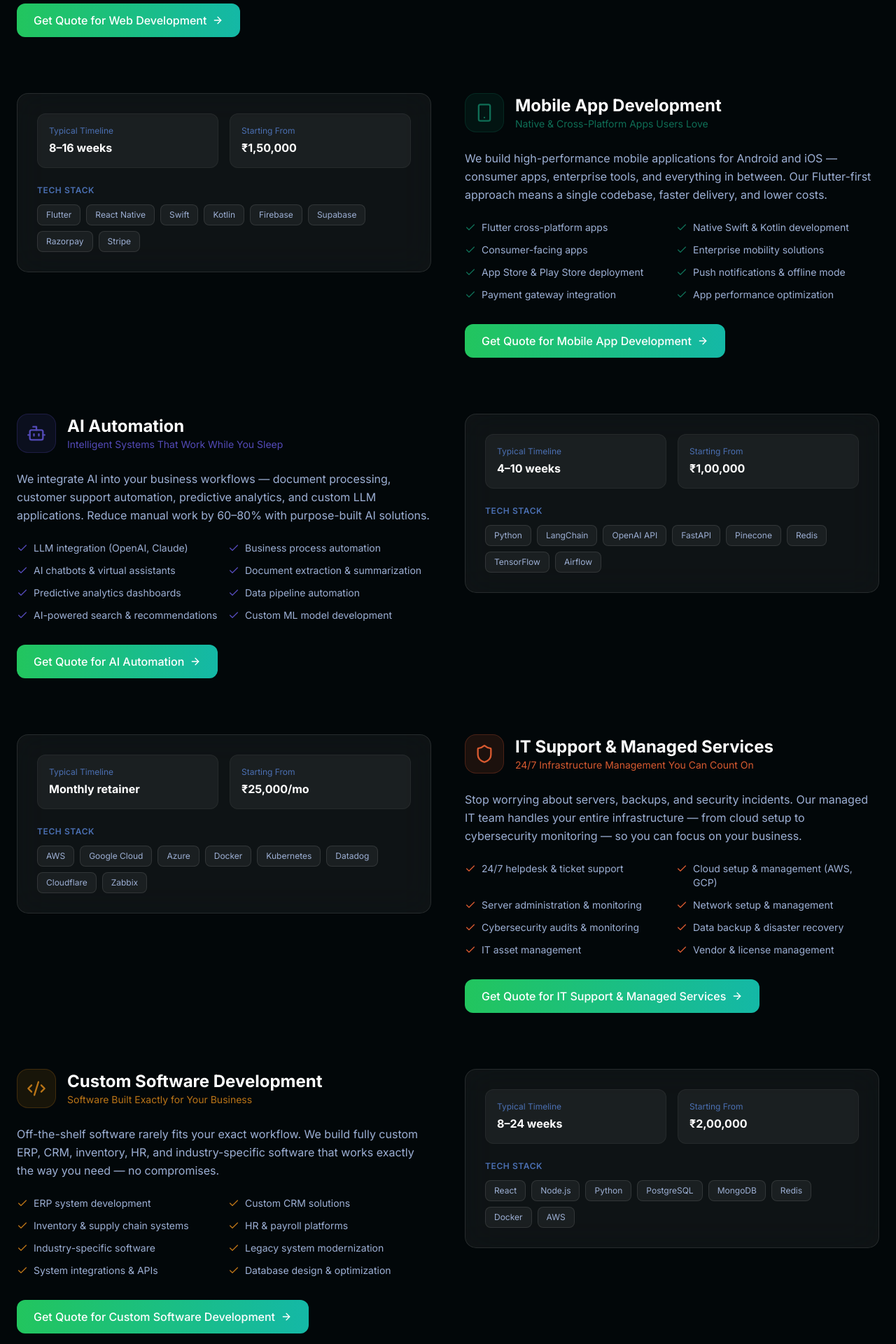
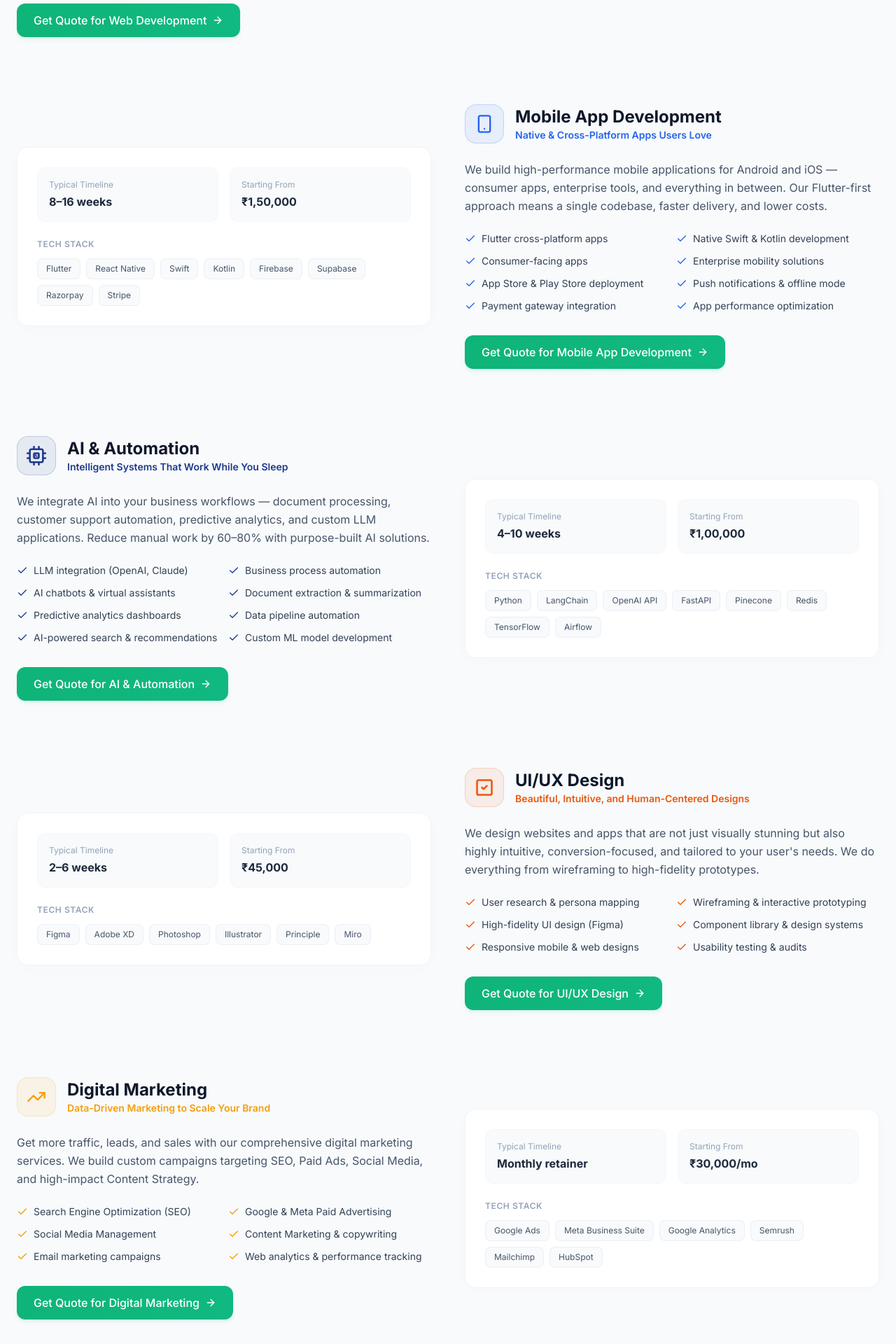
Before and after one commit to weinternpune/WeNexa-Tech, a React (Vite) app in the folder Frontend/: page /services in a window 1280 px wide. Shown: the part 820-2740 px from the top of the page at 70% size. Built offline with nearby package versions, Linux system fonts and the light colour scheme.

Commit message:
Refactor ServicePage with new icons and styles

```diff
--- a/Frontend/src/pages/ServicePage/Service.jsx
+++ b/Frontend/src/pages/ServicePage/Service.jsx
@@ -1,11 +1,70 @@
-import { Globe, Smartphone, Bot, Shield, Code2, ArrowRight, Check } from 'lucide-react'
-import { Link } from 'react-router-dom'
+import { Globe, Smartphone, Megaphone, ArrowRight, Check, TrendingUp } from 'lucide-react';
+import { Link } from 'react-router-dom';
+
+// Custom SVG icon for AI & Automation (microchip with "AI" in center)
+const AiIcon = (props) => (
+  <svg
+    viewBox="0 0 24 24"
+    fill="none"
+    stroke="currentColor"
+    strokeWidth="2.2"
+    strokeLinecap="round"
+    strokeLinejoin="round"
+    {...props}
+  >
+    <rect x="4" y="4" width="16" height="16" rx="2" ry="2" />
+    <rect x="9" y="9" width="6" height="6" rx="1" />
+    <path d="M9 1v3M15 1v3M9 20v3M15 20v3M20 9h3M20 15h3M1 9h3M1 15h3" />
+    <text
+      x="12"
+      y="13.5"
+      fontSize="5.5"
+      fontWeight="bold"
+      textAnchor="middle"
+      fill="currentColor"
+      stroke="none"
+    >
+      AI
+    </text>
+  </svg>
+);
+
+// Custom SVG icon for UI/UX Design (checkbox/layout outline)
+const UiUxIcon = (props) => (
+  <svg
+    viewBox="0 0 24 24"
+    fill="none"
+    stroke="currentColor"
+    strokeWidth="2.2"
+    strokeLinecap="round"
+    strokeLinejoin="round"
+    {...props}
+  >
+    <rect x="3" y="3" width="18" height="18" rx="2" />
+    <path d="M9 12l2 2 4-4" />
+  </svg>
+);
+
+// Custom SVG icon for Cloud & DevOps (cloud)
+const CloudIcon = (props) => (
+  <svg
+    viewBox="0 0 24 24"
+    fill="none"
+    stroke="currentColor"
+    strokeWidth="2.2"
+    strokeLinecap="round"
+    strokeLinejoin="round"
+    {...props}
+  >
+    <path d="M17.5 19A3.5 3.5 0 0021 15.5c0-2.79-2.54-4.5-5-4.5-.42-3.17-2.92-5-6-5-3.87 0-7 3.13-7 7 0 2.21 1.79 4 4 4" />
+  </svg>
+);
 
 const services = [
   {
     id: 'web',
     icon: Globe,
-    color: '#185FA5',
+    color: '#06b6d4', // Cyan
     title: 'Web Development',
     tagline: 'Fast, Beautiful, Scalable Web Solutions',
     desc: 'From corporate websites to complex web applications and e-commerce platforms — we build web products that rank, convert, and scale. Our full-stack team handles everything from UI design to database architecture.',
@@ -21,7 +80,7 @@ const services = [
   {
     id: 'mobile',
     icon: Smartphone,
-    color: '#0F6E56',
+    color: '#2563eb', // Blue
     title: 'Mobile App Development',
     tagline: 'Native & Cross-Platform Apps Users Love',
     desc: 'We build high-performance mobile applications for Android and iOS — consumer apps, enterprise tools, and everything in between. Our Flutter-first approach means a single codebase, faster delivery, and lower costs.',
@@ -36,9 +95,9 @@ const services = [
   },
   {
     id: 'ai',
-    icon: Bot,
-    color: '#534AB7',
-    title: 'AI Automation',
+    icon: AiIcon,
+    color: '#1e3a8a', // Dark Indigo
+    title: 'AI & Automation',
     tagline: 'Intelligent Systems That Work While You Sleep',
     desc: 'We integrate AI into your business workflows — document processing, customer support automation, predictive analytics, and custom LLM applications. Reduce manual work by 60–80% with purpose-built AI solutions.',
     features: [
@@ -51,115 +110,135 @@ const services = [
     startingPrice: '₹1,00,000',
   },
   {
-    id: 'support',
-    icon: Shield,
-    color: '#D85A30',
-    title: 'IT Support & Managed Services',
-    tagline: '24/7 Infrastructure Management You Can Count On',
-    desc: 'Stop worrying about servers, backups, and security incidents. Our managed IT team handles your entire infrastructure — from cloud setup to cybersecurity monitoring — so you can focus on your business.',
+    id: 'uiux',
+    icon: UiUxIcon,
+    color: '#ea580c', // Orange
+    title: 'UI/UX Design',
+    tagline: 'Beautiful, Intuitive, and Human-Centered Designs',
+    desc: "We design websites and apps that are not just visually stunning but also highly intuitive, conversion-focused, and tailored to your user's needs. We do everything from wireframing to high-fidelity prototypes.",
     features: [
-      '24/7 helpdesk & ticket support', 'Cloud setup & management (AWS, GCP)', 'Server administration & monitoring',
-      'Network setup & management', 'Cybersecurity audits & monitoring', 'Data backup & disaster recovery',
-      'IT asset management', 'Vendor & license management',
+      'User research & persona mapping', 'Wireframing & interactive prototyping', 'High-fidelity UI design (Figma)',
+      'Component library & design systems', 'Responsive mobile & web designs', 'Usability testing & audits',
     ],
-    tech: ['AWS', 'Google Cloud', 'Azure', 'Docker', 'Kubernetes', 'Datadog', 'Cloudflare', 'Zabbix'],
-    timeline: 'Monthly retainer',
-    startingPrice: '₹25,000/mo',
+    tech: ['Figma', 'Adobe XD', 'Photoshop', 'Illustrator', 'Principle', 'Miro'],
+    timeline: '2–6 weeks',
+    startingPrice: '₹45,000',
   },
   {
-    id: 'custom',
-    icon: Code2,
-    color: '#BA7517',
-    title: 'Custom Software Development',
-    tagline: 'Software Built Exactly for Your Business',
-    desc: 'Off-the-shelf software rarely fits your exact workflow. We build fully custom ERP, CRM, inventory, HR, and industry-specific software that works exactly the way you need — no compromises.',
+    id: 'marketing',
+    icon: TrendingUp,
+    color: '#f59e0b', // Yellow-orange
+    title: 'Digital Marketing',
+    tagline: 'Data-Driven Marketing to Scale Your Brand',
+    desc: 'Get more traffic, leads, and sales with our comprehensive digital marketing services. We build custom campaigns targeting SEO, Paid Ads, Social Media, and high-impact Content Strategy.',
     features: [
-      'ERP system development', 'Custom CRM solutions', 'Inventory & supply chain systems',
-      'HR & payroll platforms', 'Industry-specific software', 'Legacy system modernization',
-      'System integrations & APIs', 'Database design & optimization',
+      'Search Engine Optimization (SEO)', 'Google & Meta Paid Advertising', 'Social Media Management',
+      'Content Marketing & copywriting', 'Email marketing campaigns', 'Web analytics & performance tracking',
     ],
-    tech: ['React', 'Node.js', 'Python', 'PostgreSQL', 'MongoDB', 'Redis', 'Docker', 'AWS'],
-    timeline: '8–24 weeks',
-    startingPrice: '₹2,00,000',
+    tech: ['Google Ads', 'Meta Business Suite', 'Google Analytics', 'Semrush', 'Mailchimp', 'HubSpot'],
+    timeline: 'Monthly retainer',
+    startingPrice: '₹30,000/mo',
   },
-]
+  {
+    id: 'cloud',
+    icon: CloudIcon,
+    color: '#10b981', // Green
+    title: 'Cloud & DevOps',
+    tagline: 'Secure, Scalable, and Automated Cloud Infrastructure',
+    desc: 'Deploy with confidence and secure your applications on the cloud. We build automated CI/CD pipelines, optimize hosting costs, set up monitoring, and guarantee maximum uptime for your services.',
+    features: [
+      'Cloud migration & setup (AWS, GCP)', 'CI/CD pipeline automation', 'Containerization & Kubernetes orchestration',
+      'Infrastructure as Code (Terraform)', 'Security monitoring & compliance', 'Serverless & microservices architecture',
+    ],
+    tech: ['AWS', 'Google Cloud', 'Docker', 'Kubernetes', 'Terraform', 'GitHub Actions', 'Jenkins', 'Datadog'],
+    timeline: '3–8 weeks',
+    startingPrice: '₹60,000',
+  },
+];
 
 export default function ServicesPage() {
   return (
-    <div className="min-h-screen bg-navy-950 pt-28 pb-24 relative overflow-hidden">
-
-      <div className="absolute w-[500px] h-[500px] bg-cyan-500/10 blur-[120px] top-0 right-0" />
+    <div className="min-h-screen bg-slate-50 pt-28 pb-24 relative overflow-hidden">
+      {/* Light background subtle blobs */}
+      <div className="absolute w-[500px] h-[500px] bg-emerald-500/5 blur-[120px] top-0 right-0 pointer-events-none" />
+      <div className="absolute w-[500px] h-[500px] bg-blue-500/5 blur-[120px] bottom-0 left-0 pointer-events-none" />
 
       <div className="max-w-7xl mx-auto px-6 relative z-10">
-
+        {/* Page Header */}
         <div className="max-w-4xl mb-24">
-
           {/* Section Label */}
           <div className="flex items-center gap-3 mb-6">
-    <div className="w-10 h-[2px] bg-cyan-400"></div>
-    <span className="text-cyan-400 text-xs tracking-[0.2em] uppercase">
+            <div className="w-10 h-[2px] bg-[#0fb478]"></div>
+            <span className="text-[#0fb478] text-xs tracking-[0.2em] uppercase font-bold">
               Services
             </span>
           </div>
 
           {/* Heading */}
-  <h1 className="text-5xl md:text-7xl font-bold text-white leading-[1.05] mb-6">
+          <h1 className="text-5xl md:text-7xl font-extrabold text-[#0f172a] leading-[1.05] mb-6">
             Everything You Need
             <br />
-    <span className="bg-gradient-to-r from-[#60a5fa] via-[#2dd4bf] to-[#a78bfa] bg-clip-text text-transparent drop-shadow-[0_0_10px_rgba(45,212,191,0.2)]">
+            <span className="bg-gradient-to-r from-blue-600 via-emerald-600 to-indigo-600 bg-clip-text text-transparent">
               Under One Roof
             </span>
           </h1>
 
           {/* Description */}
-  <p className="text-navy-200 text-lg leading-relaxed max-w-xl">
-    Five core service pillars. One dedicated team. A single point of accountability for your entire tech stack.
+          <p className="text-slate-600 text-lg leading-relaxed max-w-xl">
+            Six core service pillars. One dedicated team. A single point of accountability for your entire tech stack.
           </p>
-
         </div>
 
-        <div className="flex flex-col gap-20">
+        {/* Services List */}
+        <div className="flex flex-col gap-24">
           {services.map((svc, i) => {
-            const Icon = svc.icon
+            const Icon = svc.icon;
 
             return (
-              <div key={svc.id} id={svc.id} className="grid grid-cols-1 lg:grid-cols-2 gap-12 items-start">
-
+              <div
+                key={svc.id}
+                id={svc.id}
+                className="grid grid-cols-1 lg:grid-cols-2 gap-12 items-center"
+              >
                 {/* LEFT */}
                 <div className={`${i % 2 === 1 ? 'lg:order-2' : ''}`}>
                   <div className="flex items-center gap-4 mb-6">
-
                     <div
                       className="w-14 h-14 rounded-2xl flex items-center justify-center
                       transition-all duration-300 hover:scale-110"
                       style={{
-                        background: svc.color + '20',
-                        border: `1px solid ${svc.color}40`,
+                        background: svc.color + '15',
+                        border: `1px solid ${svc.color}30`,
                       }}
                     >
                       <Icon className="w-7 h-7" style={{ color: svc.color }} />
                     </div>
 
                     <div>
-                      <h2 className="text-white font-bold text-2xl">
+                      <h2 className="text-[#0f172a] font-bold text-2xl">
                         {svc.title}
                       </h2>
-                      <p className="text-sm" style={{ color: svc.color }}>
+                      <p className="text-sm font-semibold" style={{ color: svc.color }}>
                         {svc.tagline}
                       </p>
                     </div>
                   </div>
 
-                  <p className="text-navy-200 leading-relaxed mb-6">{svc.desc}</p>
+                  <p className="text-slate-600 leading-relaxed mb-6">
+                    {svc.desc}
+                  </p>
 
-                  <div className="grid grid-cols-2 gap-3 mb-8">
+                  <div className="grid grid-cols-1 sm:grid-cols-2 gap-3 mb-8">
                     {svc.features.map((f) => (
                       <div
                         key={f}
-                        className="flex items-start gap-2 text-sm text-navy-200
+                        className="flex items-start gap-2 text-sm text-slate-700
                         transition-transform duration-200 hover:translate-x-1"
                       >
-                        <Check className="w-4 h-4 mt-0.5 shrink-0" style={{ color: svc.color }} />
+                        <Check
+                          className="w-4 h-4 mt-0.5 shrink-0"
+                          style={{ color: svc.color }}
+                        />
                         {f}
                       </div>
                     ))}
@@ -168,8 +247,8 @@ export default function ServicesPage() {
                   <Link
                     to="/contact"
                     className="group inline-flex items-center gap-2 px-6 py-3 rounded-xl
-                    bg-gradient-to-r from-[#22c55e] to-[#14b8a6] text-white font-medium
-                    transition-all duration-300 hover:opacity-90 hover:-translate-y-0.5"
+                    bg-gradient-to-r from-[#0fb478] to-[#10b981] text-white font-medium
+                    transition-all duration-300 hover:opacity-90 hover:-translate-y-0.5 shadow-md shadow-emerald-500/10"
                   >
                     Get Quote for {svc.title}
                     <ArrowRight className="w-4 h-4 transition-transform duration-300 group-hover:translate-x-1" />
@@ -178,22 +257,23 @@ export default function ServicesPage() {
 
                 {/* RIGHT */}
                 <div className={`${i % 2 === 1 ? 'lg:order-1' : ''}`}>
-                  <div className="bg-white/5 border border-white/10 rounded-2xl p-7 backdrop-blur-xl
-                  hover:bg-white/10 transition-all duration-300 hover:scale-[1.02] hover:-translate-y-1">
-
+                  <div
+                    className="bg-white border border-slate-100 rounded-2xl p-7 shadow-[0_4px_25px_rgba(15,23,42,0.015)]
+                    hover:shadow-[0_12px_35px_rgba(15,23,42,0.04)] transition-all duration-300 hover:scale-[1.01] hover:-translate-y-1"
+                  >
                     <div className="grid grid-cols-2 gap-4 mb-6">
-                      <div className="bg-white/5 rounded-xl p-4 border border-white/5">
-                        <div className="text-xs text-navy-400 mb-1">Typical Timeline</div>
-                        <div className="text-white font-bold">{svc.timeline}</div>
+                      <div className="bg-slate-50 rounded-xl p-4 border border-slate-100/50">
+                        <div className="text-xs text-slate-400 mb-1">Typical Timeline</div>
+                        <div className="text-slate-800 font-bold">{svc.timeline}</div>
                       </div>
 
-                      <div className="bg-white/5 rounded-xl p-4 border border-white/5">
-                        <div className="text-xs text-navy-400 mb-1">Starting From</div>
-                        <div className="text-white font-bold">{svc.startingPrice}</div>
+                      <div className="bg-slate-50 rounded-xl p-4 border border-slate-100/50">
+                        <div className="text-xs text-slate-400 mb-1">Starting From</div>
+                        <div className="text-slate-800 font-bold">{svc.startingPrice}</div>
                       </div>
                     </div>
 
-                    <div className="text-xs text-navy-400 mb-3 font-semibold tracking-wider uppercase">
+                    <div className="text-xs text-slate-400 mb-3 font-semibold tracking-wider uppercase">
                       Tech Stack
                     </div>
 
@@ -201,47 +281,42 @@ export default function ServicesPage() {
                       {svc.tech.map((t) => (
                         <span
                           key={t}
-                          className="text-xs px-3 py-1.5 rounded-lg bg-white/5 border border-white/10 text-navy-200
-                          transition-all duration-200 hover:bg-white/10 hover:scale-105"
+                          className="text-xs px-3 py-1.5 rounded-lg bg-slate-50 border border-slate-200/50 text-slate-600
+                          transition-all duration-200 hover:bg-slate-100 hover:text-slate-800 hover:scale-105"
                         >
                           {t}
                         </span>
                       ))}
                     </div>
-
                   </div>
                 </div>
-
               </div>
-            )
+            );
           })}
         </div>
 
-        {/* CTA */}
-        <div className="mt-28 text-center bg-white/5 border border-white/10 rounded-2xl p-10 md:p-12 backdrop-blur-xl">
-
+        {/* Bottom CTA Card */}
+        <div className="mt-28 text-center bg-slate-900 border border-slate-800 rounded-2xl p-10 md:p-12 shadow-xl">
           <h2 className="text-2xl md:text-3xl font-semibold text-white mb-4 leading-tight">
             Not sure which service you need?
           </h2>
 
-          <p className="text-navy-200 mb-8 max-w-md mx-auto leading-relaxed">
+          <p className="text-slate-300 mb-8 max-w-md mx-auto leading-relaxed">
             Book a free 30-minute discovery call. We'll figure it out together.
           </p>
 
           <Link
             to="/contact"
             className="group inline-flex items-center gap-2 px-8 py-4 rounded-xl
-            bg-gradient-to-r from-[#2563eb] to-[#10b981]
-            text-white font-medium
-            transition-all duration-300 hover:opacity-90 hover:-translate-y-0.5"
+            bg-gradient-to-r from-[#0fb478] to-[#10b981]
+            text-white font-medium shadow-lg shadow-emerald-900/20
+            transition-all duration-300 hover:opacity-95 hover:-translate-y-0.5"
           >
             Book Free Consultation
             <ArrowRight className="w-5 h-5 transition-transform duration-300 group-hover:translate-x-1" />
           </Link>
-
-        </div>
-
         </div>
       </div>
-  )
+    </div>
+  );
 }
```
Lines whose indentation alone changed are shown as unchanged.
